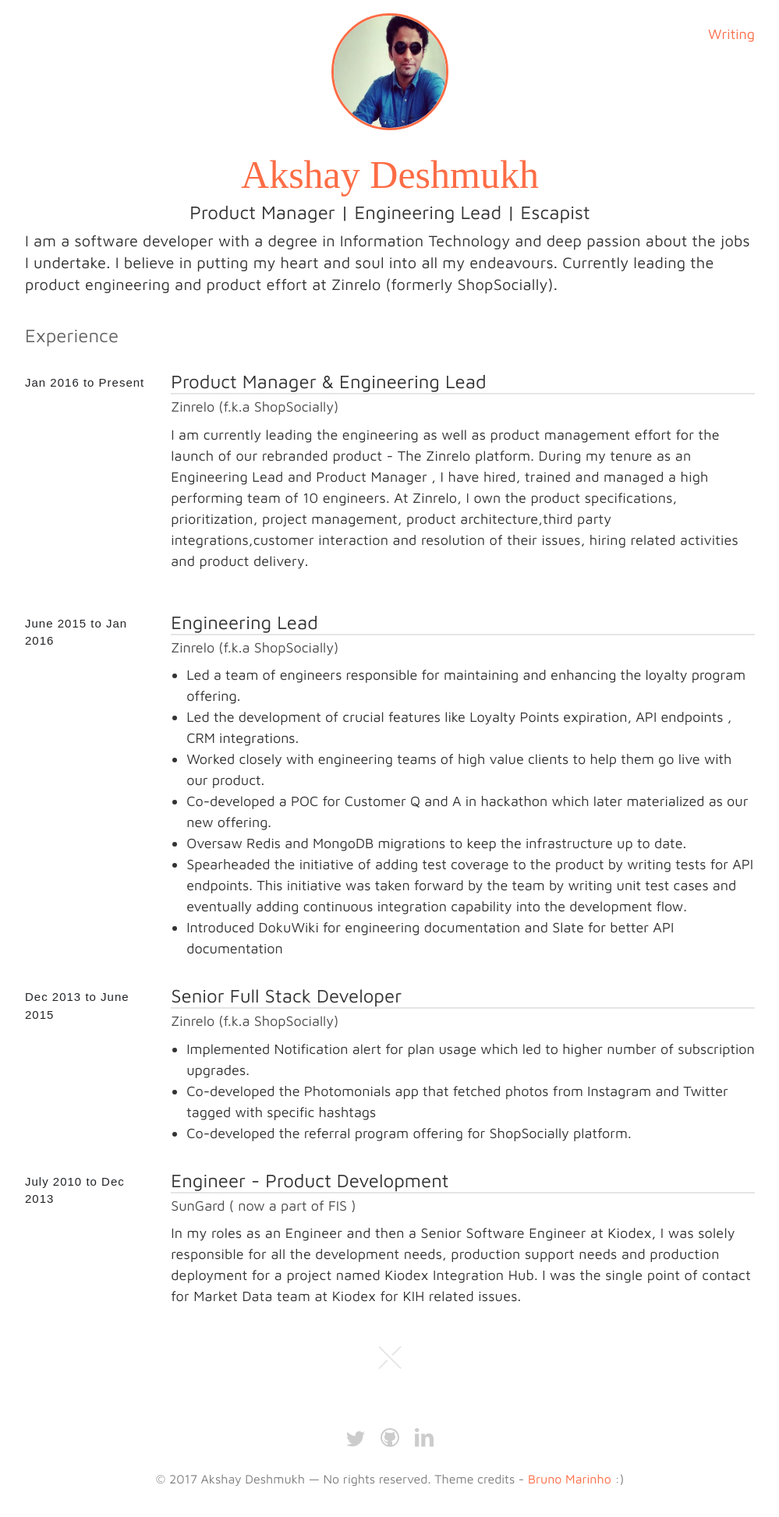
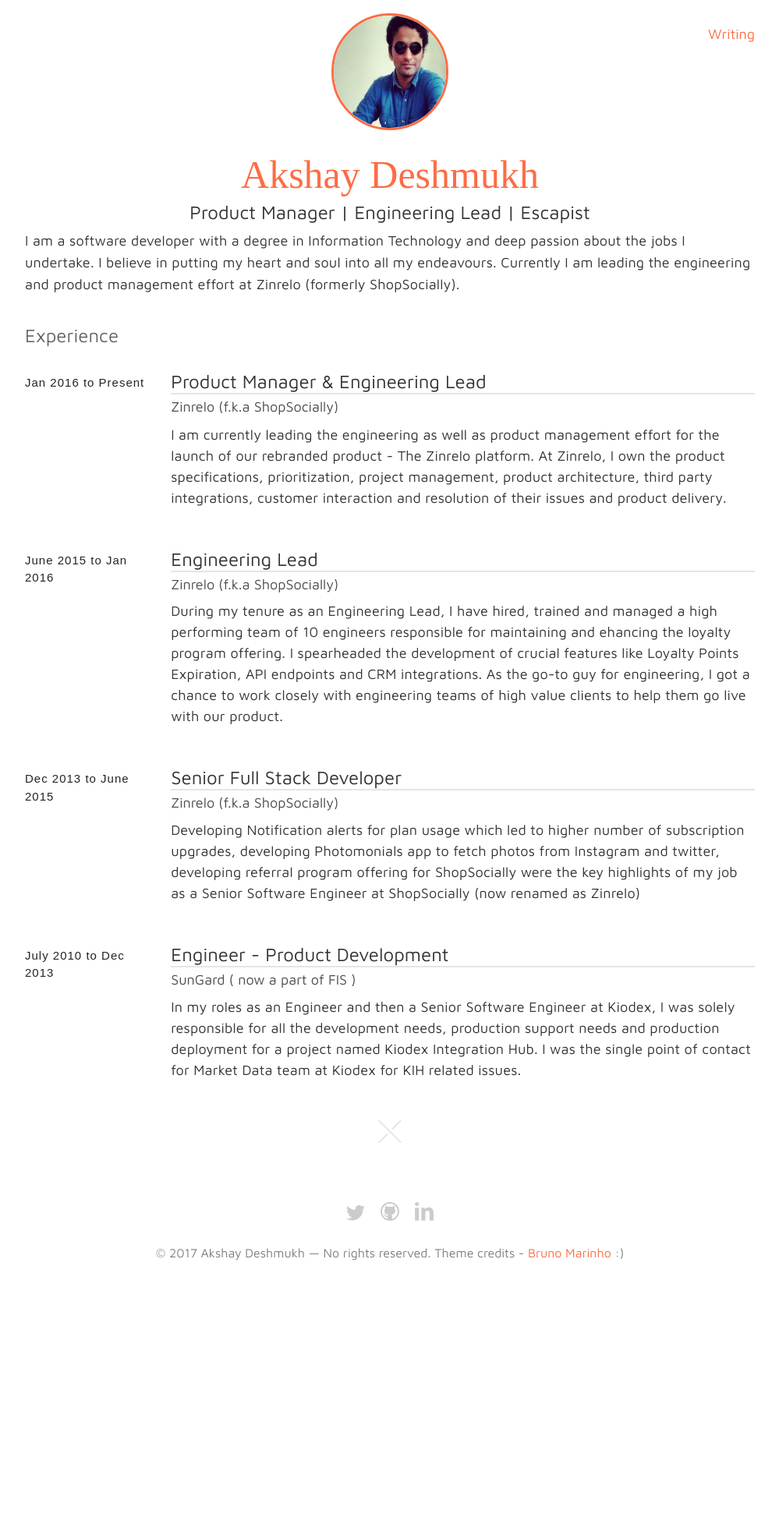
Before and after one commit to akshayy/akshayd, a Jekyll site: the page built from index.md, in a window 1280 px wide. Shown: the whole page at 78% size, without its empty margins (140-1139 px from the left). Built offline with Jekyll 4.4.1, drawn with Linux system fonts in a browser that asks for light colours; after the commit the page ends 1656 px from its top, so only the background shows below that.

Commit message:
change in job descriptions

```diff
--- a/_layouts/default.html
+++ b/_layouts/default.html
@@ -40,7 +40,7 @@
 ">Product Manager | Engineering Lead | Escapist </h2>
 <h2 class="small-sans">
     <p>I am a software developer with a degree in Information Technology and deep passion about the jobs I undertake.
-    I believe in putting my heart and soul into all my endeavours. Currently leading the product engineering and product effort at Zinrelo (formerly ShopSocially).
+    I believe in putting my heart and soul into all my endeavours. Currently I am leading the engineering and product management effort at Zinrelo (formerly ShopSocially).
     </p>
 </h2>
 
--- a/_layouts/home.html
+++ b/_layouts/home.html
@@ -16,7 +16,9 @@ shownav: true
 		<a href="" class="company-link" >Zinrelo (f.k.a ShopSocially)</a>
 	    </h3>
 	    <p class="job-description">
-	    I am currently leading the engineering as well as product management effort for the launch of our rebranded product - The Zinrelo platform. During my tenure as an Engineering Lead and Product Manager , I have hired, trained and managed a high performing team of 10 engineers. At Zinrelo, I own the product specifications, prioritization, project management, product architecture,third party integrations,customer interaction and resolution of their issues, hiring related activities and product delivery.
+	    I am currently leading the engineering as well as product management effort for the launch of our rebranded product - The Zinrelo platform.
+	    At Zinrelo, I own the product specifications, prioritization, project management, product architecture, third party integrations,
+	    customer interaction and resolution of their issues and product delivery.
 	    </p>
 	</div>
     </div>
@@ -30,15 +32,11 @@ shownav: true
 	    <h3 class="company-name" >
 		<a href="" class="company-link">Zinrelo (f.k.a ShopSocially)</a>
 	    </h3>
-		<ul class="job-description">
-		    <li>Led a team of engineers responsible for maintaining and enhancing the loyalty program offering.</li>
-		    <li>Led the development of crucial features like Loyalty Points expiration, API endpoints , CRM integrations.</li>
-		    <li>Worked closely with engineering teams of high value clients to help them go live with our product.</li>
-		    <li>Co-developed a POC for Customer Q and A in hackathon which later materialized as our new offering.</li>
-		    <li>Oversaw Redis and MongoDB migrations to keep the infrastructure up to date.</li>
-		    <li>Spearheaded the initiative of adding test coverage to the product by writing tests for API endpoints. This initiative was taken forward by the team by writing unit test cases and eventually adding continuous integration capability into the development flow.</li>
-		    <li>Introduced DokuWiki for engineering documentation and Slate for better API documentation</li>
-		</ul>
+	    <p>
+	    During my tenure as an Engineering Lead, I have hired, trained and managed a high performing team of 10 engineers responsible for maintaining and ehancing the loyalty program offering.
+	    I spearheaded the development of crucial features like Loyalty Points Expiration, API endpoints and CRM integrations. As the go-to guy for engineering,
+	    I got a chance to work closely with engineering teams of high value clients to help them go live with our product.
+	    </p>
 	</div>
     </div>
 
@@ -51,11 +49,9 @@ shownav: true
 	    <h3 class="company-name">
 		<a href="" class="company-link">Zinrelo (f.k.a ShopSocially)</a>
 	    </h3>
-	    <ul class="job-description">
-	     <li>Implemented Notification alert for plan usage which led to higher number of subscription upgrades.</li>
-	     <li>Co-developed the Photomonials app that fetched photos from Instagram and Twitter tagged with specific hashtags</li>
-	     <li>Co-developed the referral program offering for ShopSocially platform.</li>
-	    </ul>
+	    <p>
+	    Developing Notification alerts for plan usage which led to higher number of subscription upgrades, developing Photomonials app to fetch photos from Instagram and twitter, developing referral program offering for ShopSocially were the key highlights of my job as a Senior Software Engineer at ShopSocially (now renamed as Zinrelo)
+	    </p>
 	</div>
     </div>
 
--- a/_sass/_masthead.scss
+++ b/_sass/_masthead.scss
@@ -49,7 +49,7 @@ header {
 
 .small-sans {
     font-family: $san-serif-font;
-    font-size: 20px;
+    font-size: 18px;
     line-height: 24px;
     font-weight: 300;
     color: rgba(0,0,0,0.8);//$blue;
```
Also changed, not shown: 12 other files.
